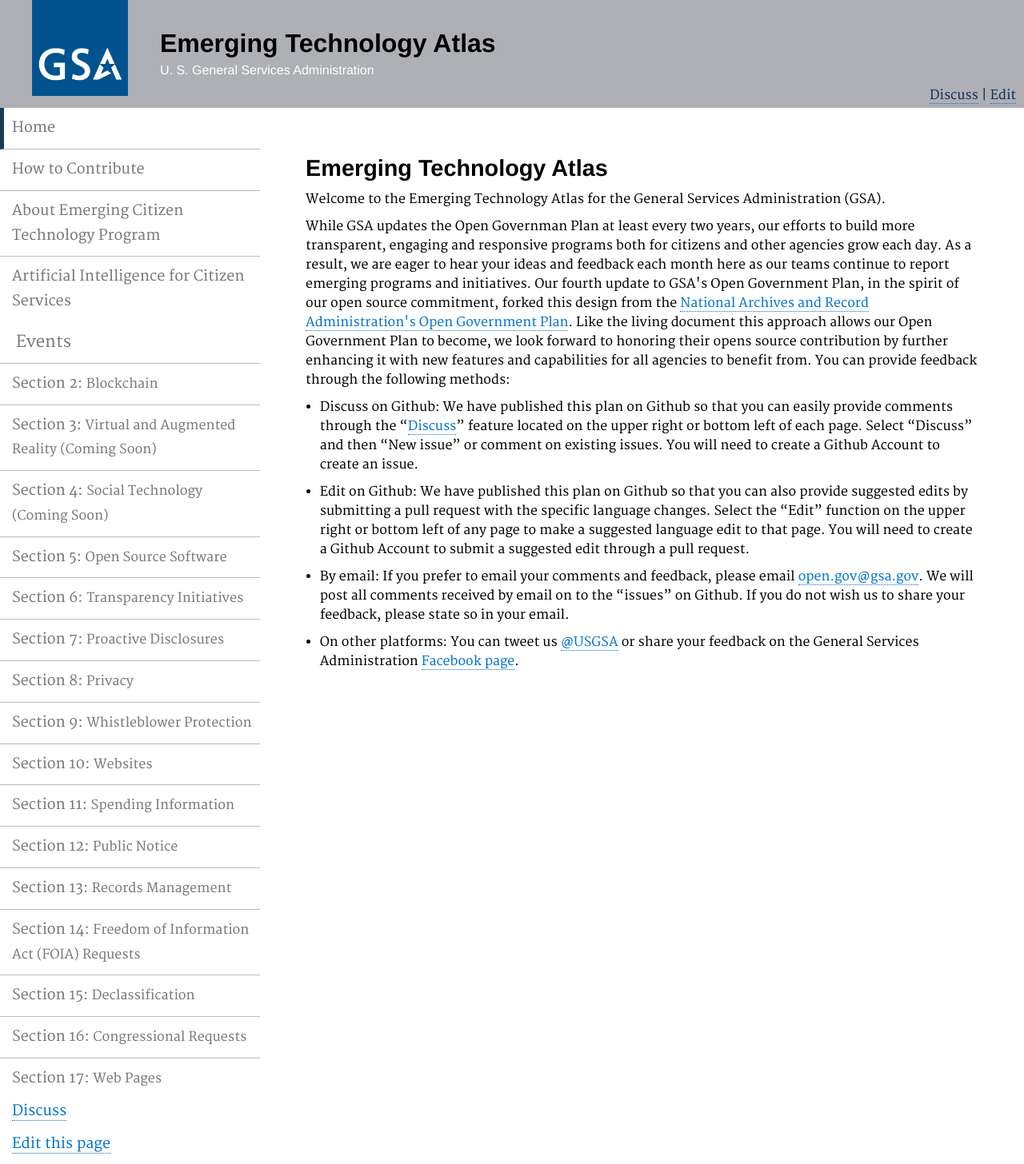
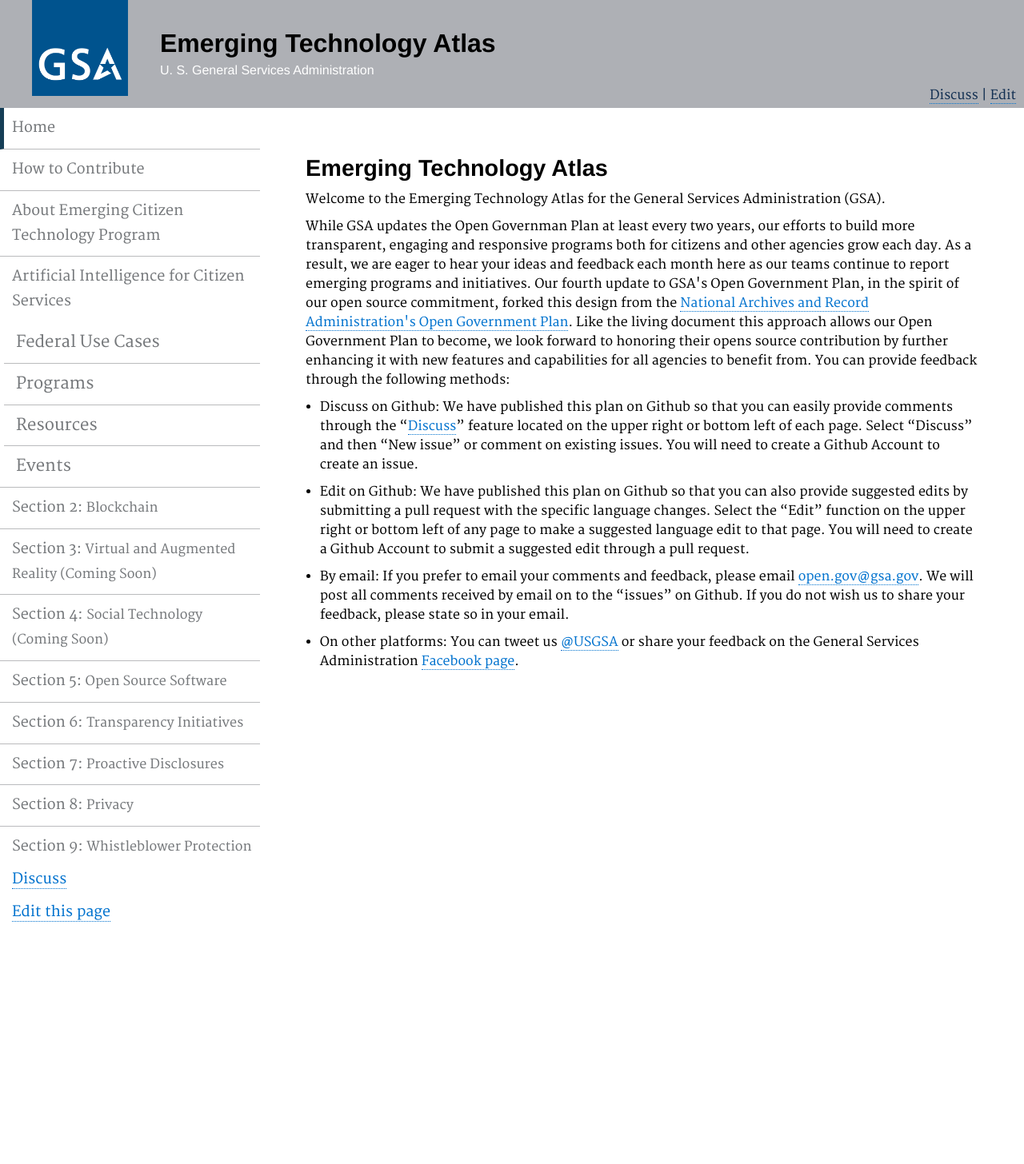
Before and after one commit to GSA/emerging-technology-atlas, a Jekyll site: the page built from pages/index.md, in a window 1280 px wide. Shown: the whole page at 80% size. Built offline with Jekyll 4.4.1, drawn with Linux system fonts in a browser that asks for light colours; after the commit the page ends 1167 px from its top, so only the background shows below that.

Commit message:
Update _config.yml

```diff
--- a/_config.yml
+++ b/_config.yml
@@ -48,16 +48,10 @@ navigation:
   sub_navigation:
   - text: "Federal Use Cases</span>"
     url: /newflagship/
-
-  sub_navigation:
   - text: "Programs</span>"
     url: /newflagship/
-
-  sub_navigation:
   - text: "Resources</span>"
     url: /newflagship/
-
-  sub_navigation:
   - text: "Events</span>"
     url: /newflagship/
 
@@ -84,27 +78,3 @@ navigation:
 
 - text: "Section 9: <span>Whistleblower Protection</span>"
   url: /whistleblowerprotection/
-
-- text: "Section 10: <span>Websites</span>"
-  url: /websites/
-
-- text: "Section 11: <span>Spending Information</span>"
-  url: /spending/
-
-- text: "Section 12: <span>Public Notice</span>"
-  url: /publicnotice/
-
-- text: "Section 13: <span>Records Management</span>"
-  url: /records/
-
-- text: "Section 14: <span>Freedom of Information Act (FOIA) Requests</span>"
-  url: /foia/
-
-- text: "Section 15: <span>Declassification</span>"
-  url: /declassification/
-
-- text: "Section 16: <span>Congressional Requests</span>"
-  url: /congressionalrequests/
-
-- text: "Section 17: <span>Web Pages</span>"
-  url: /webpages/
```
